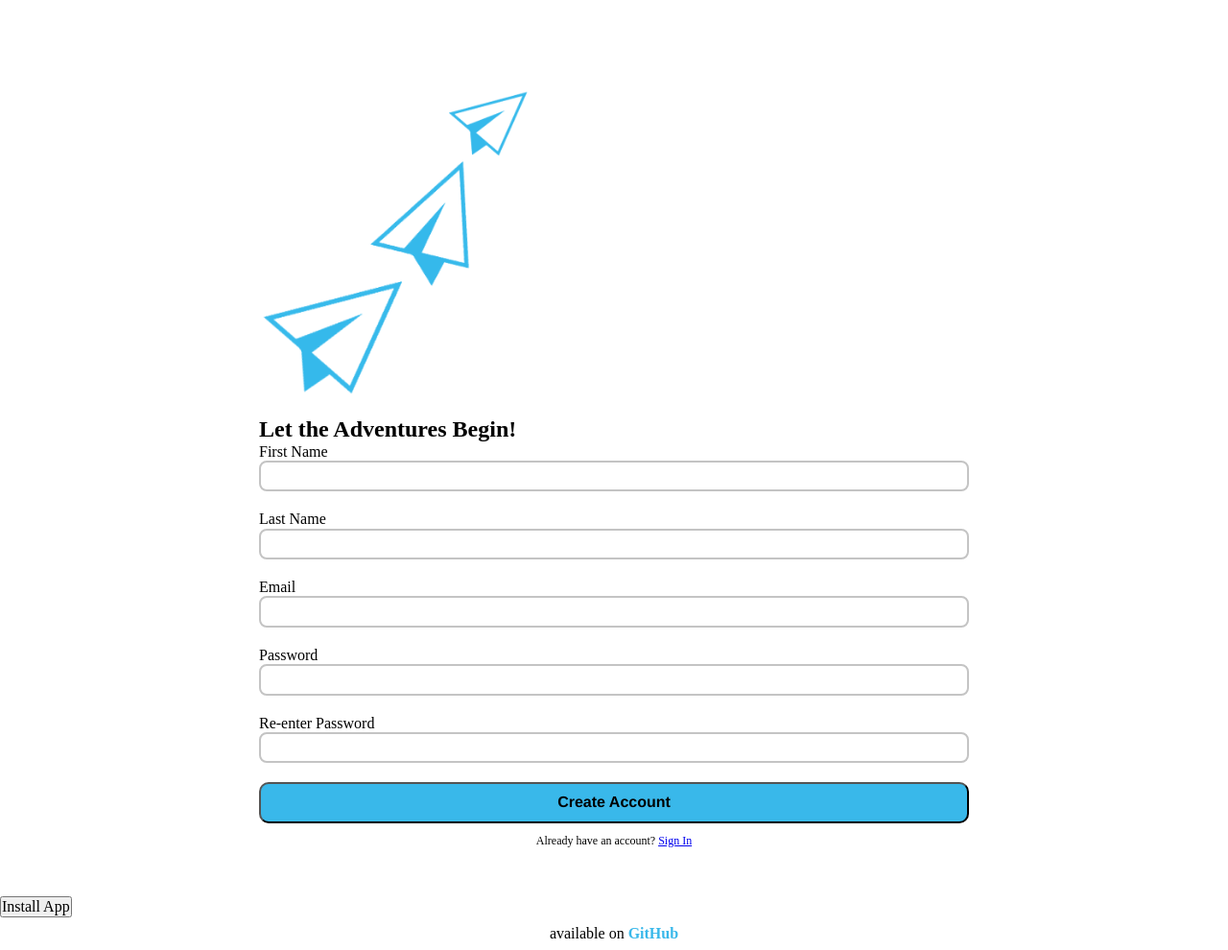
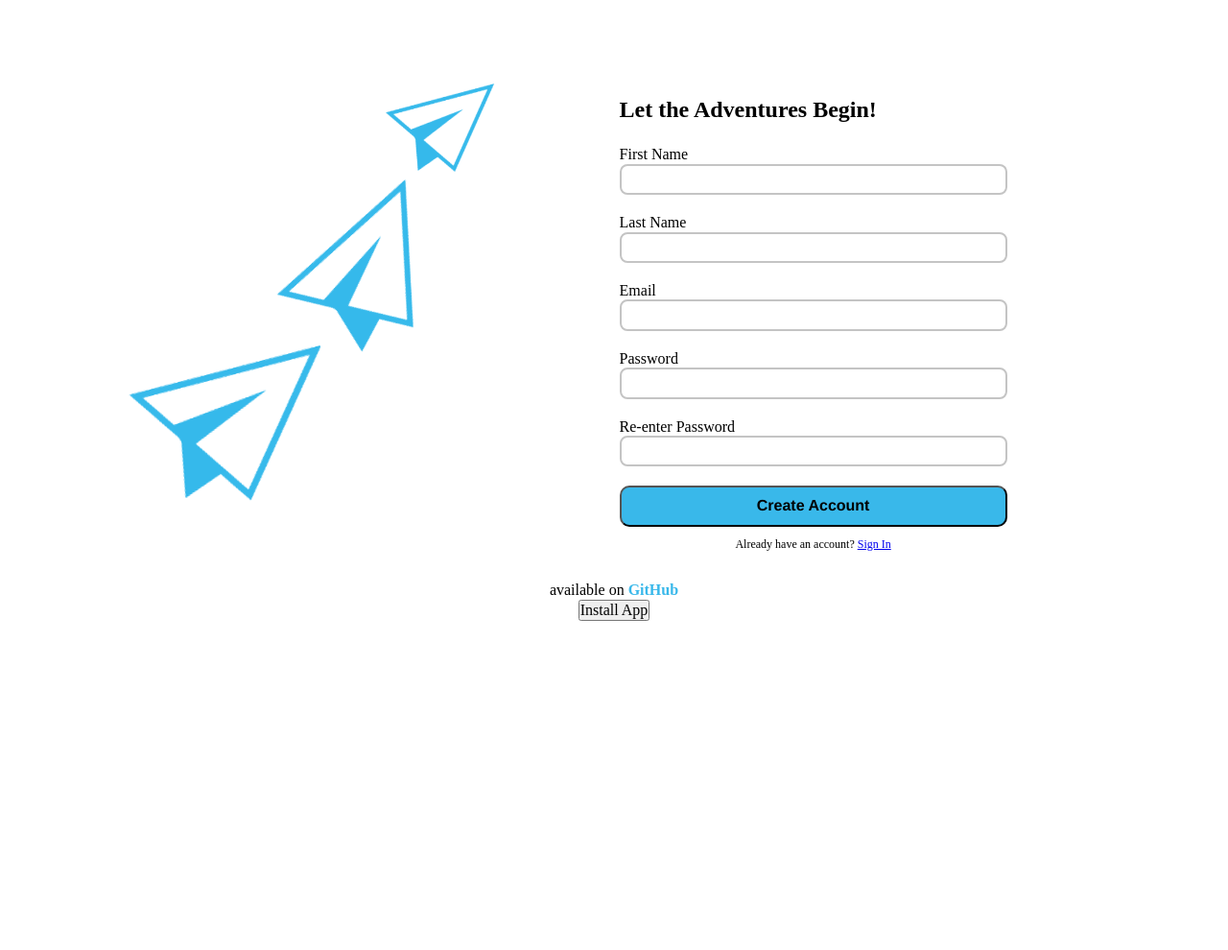
Before and after one commit to serenabux/planr-app, a Python web app: template app/templates/main/sign_up.html in a window 1280 px wide. Shown: the part 80-1070 px from the top of the page at 96% size. After the commit the page ends 727 px from the top, so only its background shows below. Run offline with Jinja, Linux system fonts and the light colour scheme; the template is opened without the code that fills it, so the values that code supplies are empty; some libraries are stand-ins or nearby versions.

Commit message:
Fixed styles

```diff
--- a/app/static/css/style.css
+++ b/app/static/css/style.css
@@ -37,8 +37,8 @@ body > footer {
 
 
 article > main {
-  margin-top: 7%;
-  padding: 30px 30px;
+  margin: 24px auto;
+  max-width: 80%;
 }
 
 
@@ -63,9 +63,8 @@ header {
 
 @media screen and (min-width: 800px) {
   article > main {
-    max-width: 800px;
-    margin: 20px auto;
-    border-radius: 10px;
+    max-width: 80%;
+    margin: 24px auto;
   }
 }
 
@@ -342,19 +341,14 @@ margin-right: 100px;
 
 /*Sign Up*/
 
-.inline_container{
-  display: inline;
-}
-
-#sign_up_container{
-  display: inline;
-  width: 50%;
+.flex_container{
+  display: flex;
 }
 
 .sign_up_container{
-  display: flex;
-  display: inline;
-  width: 50%;
+  margin-left: 108px;
+  margin-top: 15%;
+  vertical-align: middle;
 }
 
 .form_field{
@@ -388,10 +382,14 @@ font-size: 1em;
   text-align: center;
 }
 
+#sign_up_container{
+  width: 50%;
+}
 
-.signInContainer{
+#sign_in_container{
   margin: 24px auto;
-  width: 40%;
+  width: 50%;
+  vertical-align: middle;
 }
 
 .password_field{
@@ -404,13 +402,31 @@ font-size: 1em;
 }
 .sign_up_image{
   width: 40%;
+  height: 40%;
   margin-top: 5%;
-  display: inline;
+  vertical-align: middle;
 }
+
+.sign_up_header{
+  margin-bottom: 24px;
+}
+
 
 @media (max-width: 768px){
 	.sign_up_image{
         display: none;
     }
+  .sign_up_container{
+    margin-left: 0px;
+    width: 100%;
+  }
+
+  #sign_up_container{
+    width: 100%;
+  }
+
+  #sign_in_container{
+    width: 100%;
+  }
 
 }
--- a/app/static/js/components/sign_in.js
+++ b/app/static/js/components/sign_in.js
@@ -30,13 +30,13 @@ class SignIn extends React.Component {
 
     render(){
         return(
-                    <div className = "sign_in_container">
-                        <h2>Welcome Back!</h2>
+                    <div className = "sign_up_container">
+                        <h2 className="sign_up_header">Welcome Back!</h2>
                         <form onSubmit={this.handleSubmit}>
-                            <label className = "label">Email
+                            <label className = "sign_up_label">Email
                                 <input className = "form_field"type='text' name='email' value = {this.state.email} onChange = {this.handleChange} required/>
                             </label>
-                            <label className = "label">Password
+                            <label className = "sign_up_label">Password
                             <input className = "form_field" type='password' name='password' value = {this.state.password} onChange = {this.handleChange} required/>
                             </label>
                             <p className = "sign_up_error">{this.state.formError}</p>
--- a/app/static/js/components/sign_up.js
+++ b/app/static/js/components/sign_up.js
@@ -44,7 +44,7 @@ class SignUp extends React.Component {
         }
         return(
             <div className =  "sign_up_container">
-                <h2>Let the Adventures Begin!</h2>
+                <h2 className= "sign_up_header">Let the Adventures Begin!</h2>
                 <form onSubmit={this.handleSubmit}>
                     <label className = "sign_up_label">First Name
                         <input className = "form_field" type='text' name='firstname' value = {this.state.firstname} onChange = {this.handleChange} required/>
--- a/app/templates/layout.html
+++ b/app/templates/layout.html
@@ -7,5 +7,8 @@
 
 <footer>
   <p>available on <a href="https://github.com/umluizlima/flask-pwa" target="_blank" rel="noopener">GitHub</a></p>
+  <footer>
+    <button id="btnAdd">Install App</button>
+</footer>
 </footer>
 {% endblock %}
--- a/app/templates/main/sign_in.html
+++ b/app/templates/main/sign_in.html
@@ -3,14 +3,11 @@
 
 <article>
     <main>
-        <div class="inline_container">
+        <div class="flex_container">
             <img  class="sign_up_image" src="images/threePlanes.png">
             <div id = "sign_in_container"></div>
         </div>
   </main>
 </article>
-<footer>
-    <button id="btnAdd">Install App</button>
-  </footer>
 
 {% endblock %}
--- a/app/templates/main/sign_up.html
+++ b/app/templates/main/sign_up.html
@@ -3,14 +3,11 @@
 
 <article>
     <main>
-        <div class="inline_container">
+        <div class="flex_container">
             <img  class="sign_up_image" src="images/threePlanes.png">
             <div id = "sign_up_container"></div>
         </div>
   </main>
 </article>
-<footer>
-    <button id="btnAdd">Install App</button>
-  </footer>
 
 {% endblock %}
```
Also changed, not shown: app/templates/main/main_dashboard.html (added), app/templates/main/test.html (deleted).
